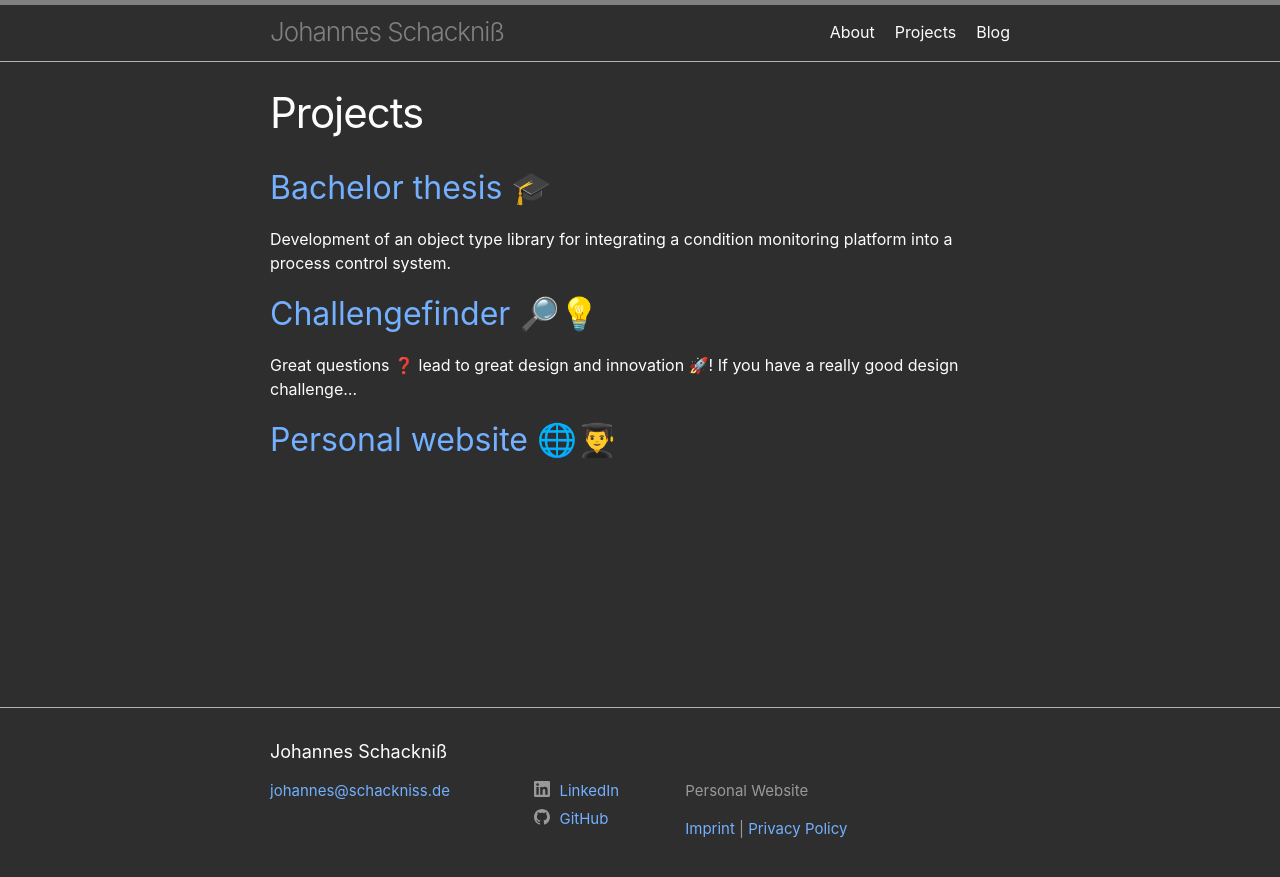
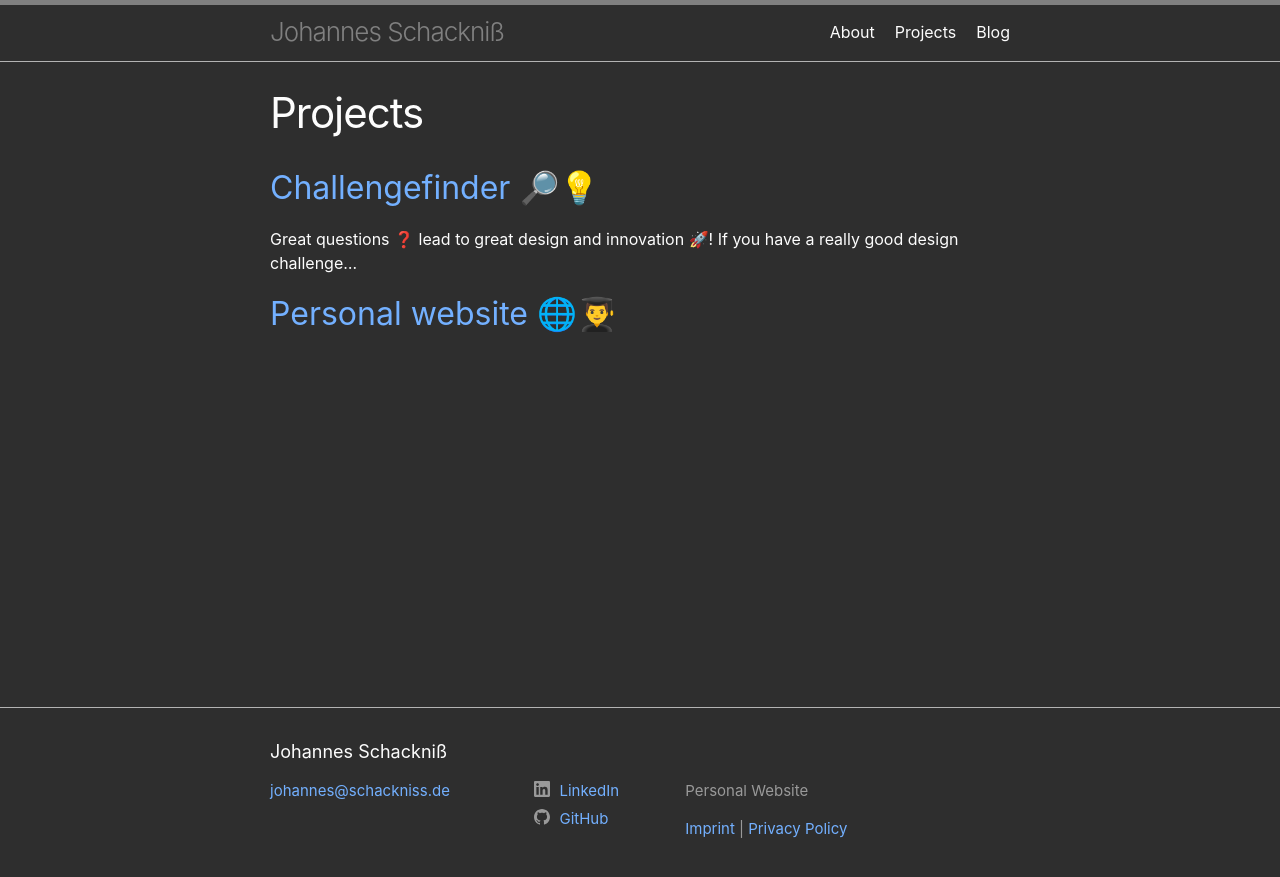
Before and after one commit to schackniss/schackniss.de, a Jekyll site: the page built from projects.md, in a window 1280 px wide. Shown: the top 877 px of the page. Built offline with Jekyll 4.4.1, drawn with Linux system fonts in a browser that asks for light colours.

Commit message:
Move bachelor-thesis to posts

```diff
--- a/_projects/bachelor-thesis.md
+++ b/_posts/2021-09-20-bachelor-thesis.md
@@ -1,8 +1,7 @@
 ---
-layout: project
+layout: post
 title: Bachelor thesis 🎓
 description: Development of an object type library for integrating a condition monitoring platform into a process control system.
-project: bachelor-thesis
 ---
 ### Thesis title
 >Entwicklung einer Objekttyp-Bibliothek zur Integration einer Zustandsüberwachungsplattform in ein Prozessleitsystem
```
